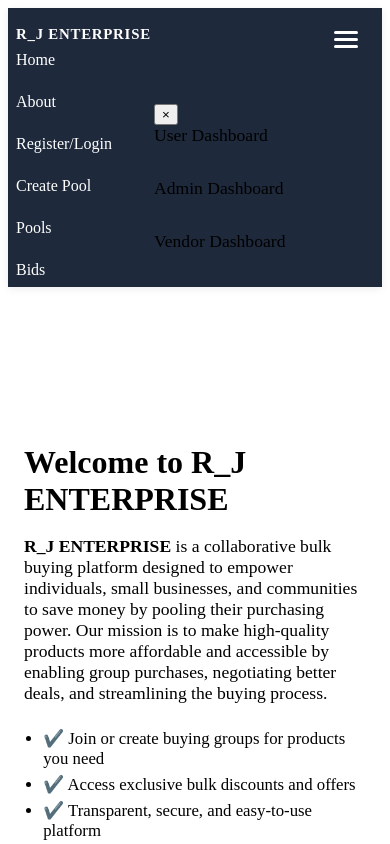
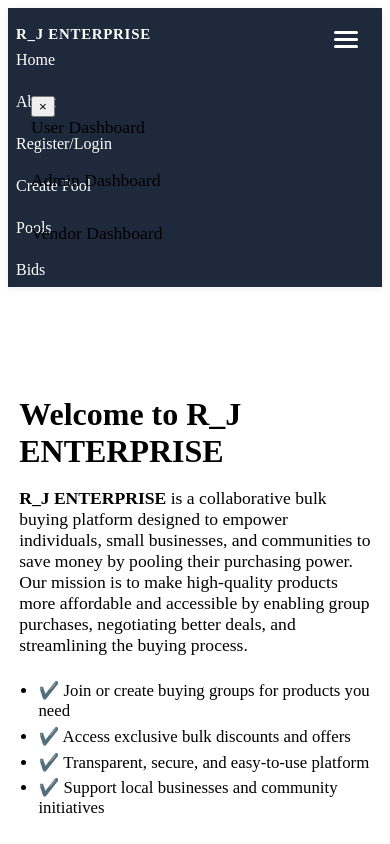
Before and after one commit to rotji/R_J-ENTERPRISE, a React (Vite) app in the folder frontend/: page / in a window 390 px wide. Both pictures are taken after a click on the button "Open sidebar menu". Shown: the top 844 px of the page. Built offline with nearby package versions, Linux system fonts and the light colour scheme.

Commit message:
addeds mobile responsiveness

```diff
--- a/frontend/styles/home.module.css
+++ b/frontend/styles/home.module.css
@@ -2,6 +2,21 @@
   max-width: 700px;
   margin: 4.5rem auto 2rem auto;
   padding: 1rem;
+}
+
+@media (max-width: 600px) {
+  .homeContainer {
+    margin: 2rem 0.2rem 1rem 0.2rem;
+    padding: 0.5rem;
+  }
+  .homeTitle {
+    font-size: 1.3rem;
+  }
+  .homeIntro,
+  .homeList,
+  .homeOutro {
+    font-size: 0.98rem;
+  }
 }
 .homeTitle {
   font-size: 2rem;
--- a/frontend/styles/sidebar.module.css
+++ b/frontend/styles/sidebar.module.css
@@ -16,6 +16,20 @@
   padding: 1.5rem 1rem;
 }
 
+@media (max-width: 600px) {
+  .sidebar {
+    width: 90vw;
+    min-width: 0;
+    padding: 1rem 0.5rem;
+  }
+  .sidebarList {
+    gap: 1rem;
+  }
+  .sidebarLink {
+    font-size: 1rem;
+  }
+}
+
 .sidebarList {
   list-style: none;
   padding: 0;
```
